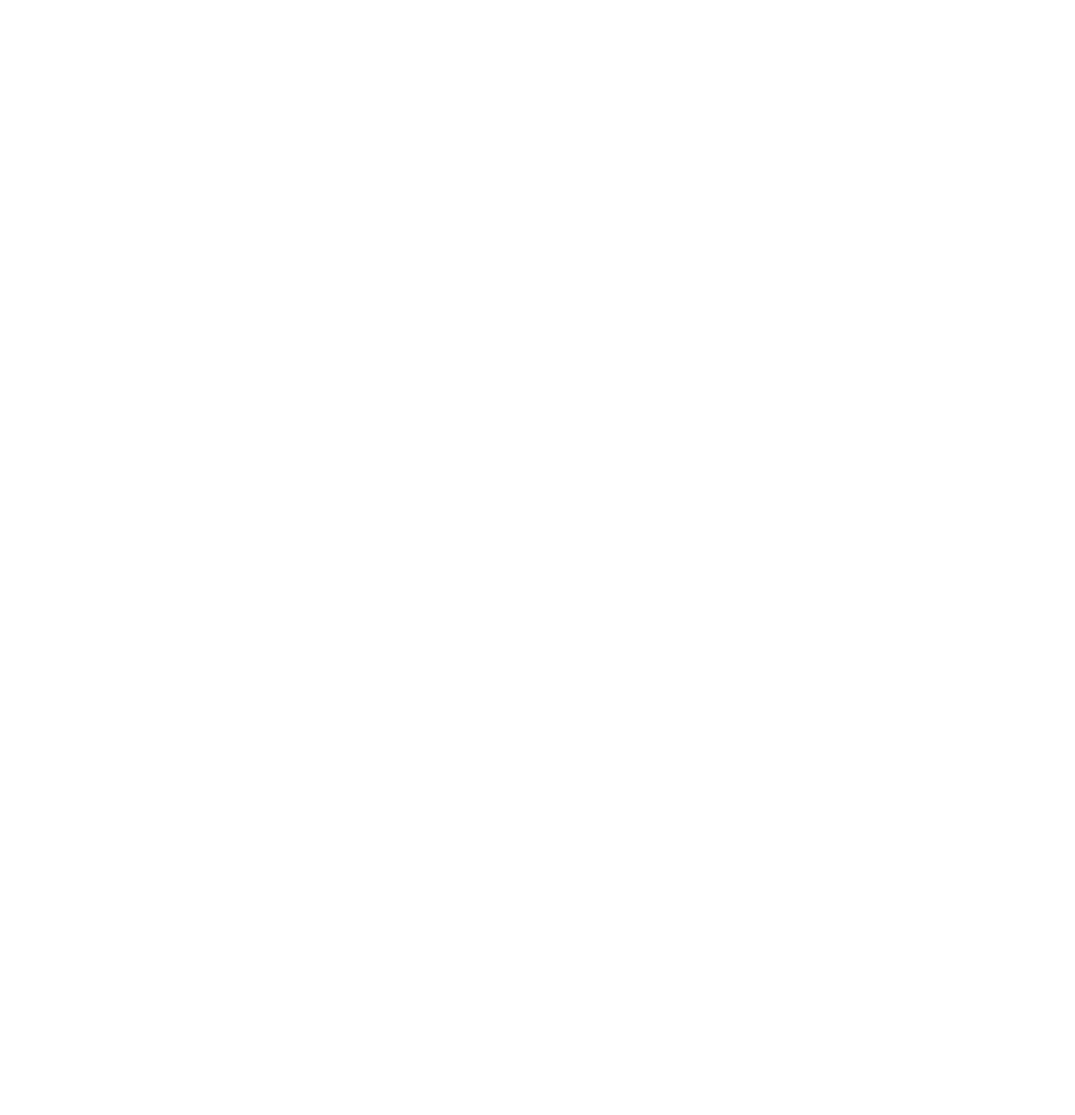
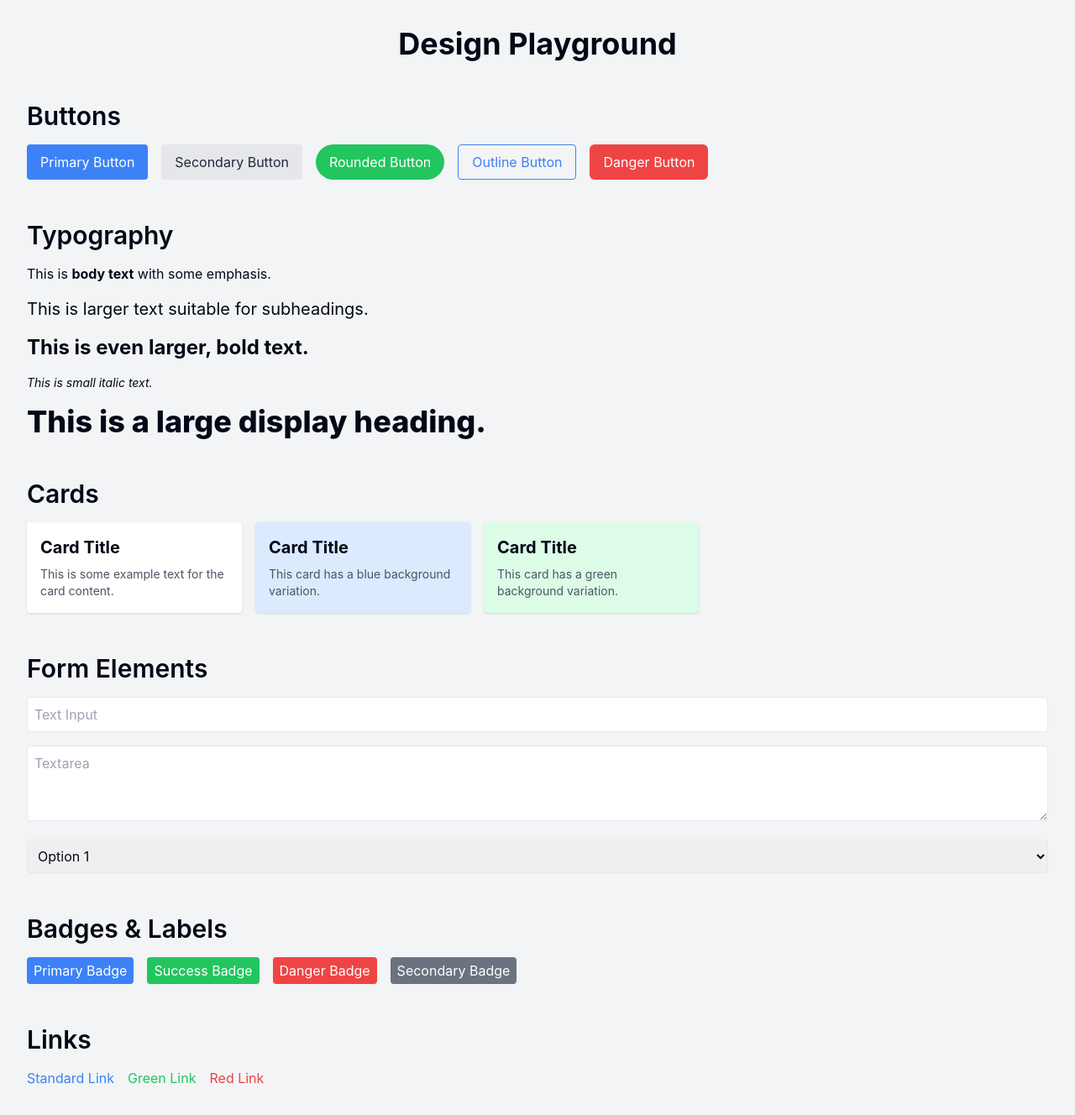
Before and after one commit to deddecco/senior-capstone-spring-2025, a React (Create React App) app in the folder frontend/: page /design in a window 1280 px wide. Before the commit this address had no page. Shown: the whole page at 84% size. Before the commit the page ends 800 px from the top, so only its background shows below. Built offline with nearby package versions, Linux system fonts and the light colour scheme.

Commit message:
Added temp. features section and footer to landing page

```diff
--- a/frontend/src/App.js
+++ b/frontend/src/App.js
@@ -5,6 +5,7 @@
 import SignIn from './pages/SignIn';
 import SignUp from './pages/SignUp';
 import TestingAPI from './pages/TestingAPI';
+import Design from './pages/Design';
 import SignUpConfirmation from './pages/SignUpConfirmation';
 import './App.css';
 
@@ -18,6 +19,7 @@
           <Route path="/signup" element={<SignUp />} />
           <Route path="/signup-confirmation" element={<SignUpConfirmation />} />
           <Route path="/testingapi" element={<TestingAPI />} />
+          <Route path="/design" element={<Design />} />
         </Routes>
       </Router>
     </AuthProvider>
--- /dev/null
+++ b/frontend/src/pages/Design.js
@@ -0,0 +1,115 @@
+import React from "react";
+
+function Design() {
+    return (
+        <div className="min-h-screen bg-gray-100 p-8">
+            <h1 className="text-4xl font-bold text-center mb-12">Design Playground</h1>
+
+            {/* Buttons */}
+            <section className="mb-12">
+                <h2 className="text-3xl font-semibold mb-4">Buttons</h2>
+                <div className="flex flex-wrap gap-4">
+                    <button className="px-4 py-2 bg-blue-500 text-white rounded hover:bg-blue-600">
+                        Primary Button
+                    </button>
+                    <button className="px-4 py-2 bg-gray-200 text-gray-800 rounded hover:bg-gray-300">
+                        Secondary Button
+                    </button>
+                    <button className="px-4 py-2 bg-green-500 text-white rounded-full hover:bg-green-600">
+                        Rounded Button
+                    </button>
+                    <button className="px-4 py-2 border border-blue-500 text-blue-500 rounded hover:bg-blue-50">
+                        Outline Button
+                    </button>
+                    <button className="px-4 py-2 bg-red-500 text-white rounded-md hover:bg-red-600">
+                        Danger Button
+                    </button>
+                </div>
+            </section>
+
+            {/* Typography */}
+            <section className="mb-12">
+                <h2 className="text-3xl font-semibold mb-4">Typography</h2>
+                <div className="space-y-4">
+                    <p className="text-base">
+                        This is <span className="font-bold">body text</span> with some emphasis.
+                    </p>
+                    <p className="text-xl">This is larger text suitable for subheadings.</p>
+                    <p className="text-2xl font-bold">This is even larger, bold text.</p>
+                    <p className="text-sm italic">This is small italic text.</p>
+                    <p className="text-4xl font-extrabold">This is a large display heading.</p>
+                </div>
+            </section>
+
+            {/* Cards */}
+            <section className="mb-12">
+                <h2 className="text-3xl font-semibold mb-4">Cards</h2>
+                <div className="flex flex-wrap gap-4">
+                    <div className="w-64 p-4 bg-white shadow rounded">
+                        <h3 className="text-xl font-bold mb-2">Card Title</h3>
+                        <p className="text-sm text-gray-600">This is some example text for the card content.</p>
+                    </div>
+                    <div className="w-64 p-4 bg-blue-100 shadow rounded">
+                        <h3 className="text-xl font-bold mb-2">Card Title</h3>
+                        <p className="text-sm text-gray-600">This card has a blue background variation.</p>
+                    </div>
+                    <div className="w-64 p-4 bg-green-100 shadow rounded">
+                        <h3 className="text-xl font-bold mb-2">Card Title</h3>
+                        <p className="text-sm text-gray-600">This card has a green background variation.</p>
+                    </div>
+                </div>
+            </section>
+
+            {/* Form Elements */}
+            <section className="mb-12">
+                <h2 className="text-3xl font-semibold mb-4">Form Elements</h2>
+                <div className="space-y-4">
+                    <input
+                        type="text"
+                        placeholder="Text Input"
+                        className="w-full p-2 border rounded focus:outline-none focus:ring-2 focus:ring-blue-500"
+                    />
+                    <textarea
+                        placeholder="Textarea"
+                        rows="3"
+                        className="w-full p-2 border rounded focus:outline-none focus:ring-2 focus:ring-blue-500"
+                    ></textarea>
+                    <select className="w-full p-2 border rounded focus:outline-none focus:ring-2 focus:ring-blue-500">
+                        <option>Option 1</option>
+                        <option>Option 2</option>
+                        <option>Option 3</option>
+                    </select>
+                </div>
+            </section>
+
+            {/* Badges & Labels */}
+            <section className="mb-12">
+                <h2 className="text-3xl font-semibold mb-4">Badges & Labels</h2>
+                <div className="flex flex-wrap gap-4">
+                    <span className="px-2 py-1 bg-blue-500 text-white rounded">Primary Badge</span>
+                    <span className="px-2 py-1 bg-green-500 text-white rounded">Success Badge</span>
+                    <span className="px-2 py-1 bg-red-500 text-white rounded">Danger Badge</span>
+                    <span className="px-2 py-1 bg-gray-500 text-white rounded">Secondary Badge</span>
+                </div>
+            </section>
+
+            {/* Links */}
+            <section>
+                <h2 className="text-3xl font-semibold mb-4">Links</h2>
+                <div className="flex flex-wrap gap-4">
+                    <a href="#!" className="text-blue-500 hover:underline">
+                        Standard Link
+                    </a>
+                    <a href="#!" className="text-green-500 hover:underline">
+                        Green Link
+                    </a>
+                    <a href="#!" className="text-red-500 hover:underline">
+                        Red Link
+                    </a>
+                </div>
+            </section>
+        </div>
+    );
+}
+
+export default Design;
--- a/frontend/src/pages/Home.js
+++ b/frontend/src/pages/Home.js
@@ -113,6 +113,12 @@
               </div>
             </div>
           </main>
+
+          <footer className="mt-8 border-t border-border py-4">
+            <div className="container text-center text-sm text-muted-foreground">
+              © {new Date().getFullYear()} JobTracker. All rights reserved.
+            </div>
+          </footer>
         </div>
     );
   }
@@ -153,6 +159,9 @@
               <Link to="/testingapi" className="px-8 py-3 text-lg font-medium border border-input bg-accent text-accent-foreground hover:bg-accent/90 rounded-md">
                 API Testing
               </Link>
+              <Link to="/design" className="px-8 py-3 text-lg font-medium border border-input bg-accent text-accent-foreground hover:bg-accent/90 rounded-md">
+                Design
+              </Link>
             </div>
           </div>
 
@@ -188,18 +197,62 @@
                   🎯
                 </div>
                 <h3 className="text-xl font-semibold">Stay Organized</h3>
-              <p className="text-muted-foreground">Keep all your job applications, interviews, and follow-ups in one centralized location</p>
+                <p className="text-muted-foreground">
+                  Keep all your job applications, interviews, and follow-ups in one centralized location
+                </p>
               </div>
               <div className="space-y-4">
                 <div className="h-16 w-16 rounded-full bg-primary/10 flex items-center justify-center mx-auto mb-6">
                   📈
                 </div>
                 <h3 className="text-xl font-semibold">Track Progress</h3>
-              <p className="text-muted-foreground">Monitor your application status and success rates with detailed analytics</p>
+                <p className="text-muted-foreground">
+                  Monitor your application status and success rates with detailed analytics
+                </p>
+              </div>
+            </div>
+          </div>
+
+          {/* New Features Section */}
+          <div className="mt-16 text-center">
+            <h2 className="text-3xl font-bold mb-8">Features</h2>
+            <div className="grid grid-cols-1 md:grid-cols-3 gap-8">
+              <div className="flex flex-col items-center text-center p-6 rounded-lg border border-border bg-card">
+                <div className="h-12 w-12 rounded-full bg-primary/10 flex items-center justify-center mb-4">
+                  ⚡
+                </div>
+                <h3 className="text-xl font-semibold mb-2">Fast &amp; Responsive</h3>
+                <p className="text-muted-foreground">
+                  Experience a swift and responsive interface for seamless tracking.
+                </p>
+              </div>
+              <div className="flex flex-col items-center text-center p-6 rounded-lg border border-border bg-card">
+                <div className="h-12 w-12 rounded-full bg-primary/10 flex items-center justify-center mb-4">
+                  🔒
+                </div>
+                <h3 className="text-xl font-semibold mb-2">Secure</h3>
+                <p className="text-muted-foreground">
+                  Your data is protected with top-level security measures.
+                </p>
+              </div>
+              <div className="flex flex-col items-center text-center p-6 rounded-lg border border-border bg-card">
+                <div className="h-12 w-12 rounded-full bg-primary/10 flex items-center justify-center mb-4">
+                  💡
+                </div>
+                <h3 className="text-xl font-semibold mb-2">Intuitive Design</h3>
+                <p className="text-muted-foreground">
+                  A user-friendly layout that makes navigation a breeze.
+                </p>
               </div>
             </div>
           </div>
         </main>
+
+        <footer className="border-t border-border py-4">
+          <div className="container text-center text-sm text-muted-foreground">
+            © {new Date().getFullYear()} JobTracker. All rights reserved.
+          </div>
+        </footer>
       </div>
   );
 }
```
Lines whose indentation alone changed are shown as unchanged.
